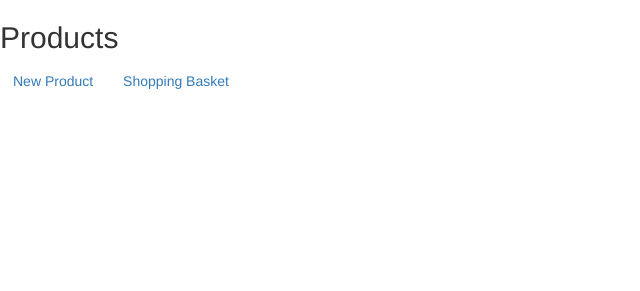
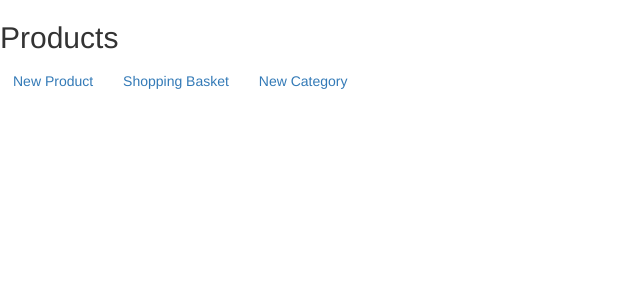
Before and after one commit to anrichp/onlineStore, a Flask app: page / in a window 1280 px wide. Shown: the part 59-350 px from the top of the page, without its empty margins (0-640 px from the left). Run offline with Flask 2, Linux system fonts and the light colour scheme; data that the repository does not hold is empty; some libraries are stand-ins or nearby versions.

Commit message:
create new category button

```diff
--- a/app/templates/index.html
+++ b/app/templates/index.html
@@ -15,4 +15,5 @@
 </ul>
 <a href="{{ url_for('.newProduct') }}" class="btn btn-outline-primary" role="button">New Product</a>
 <a href="{{ url_for('.shoppingBasket') }}" class="btn btn-outline-primary" role="button">Shopping Basket</a>
+<a href="{{ url_for('.newcatagory') }}" class="btn btn-outline-primary" role="button">New Category</a>
 {% endblock %}
```
